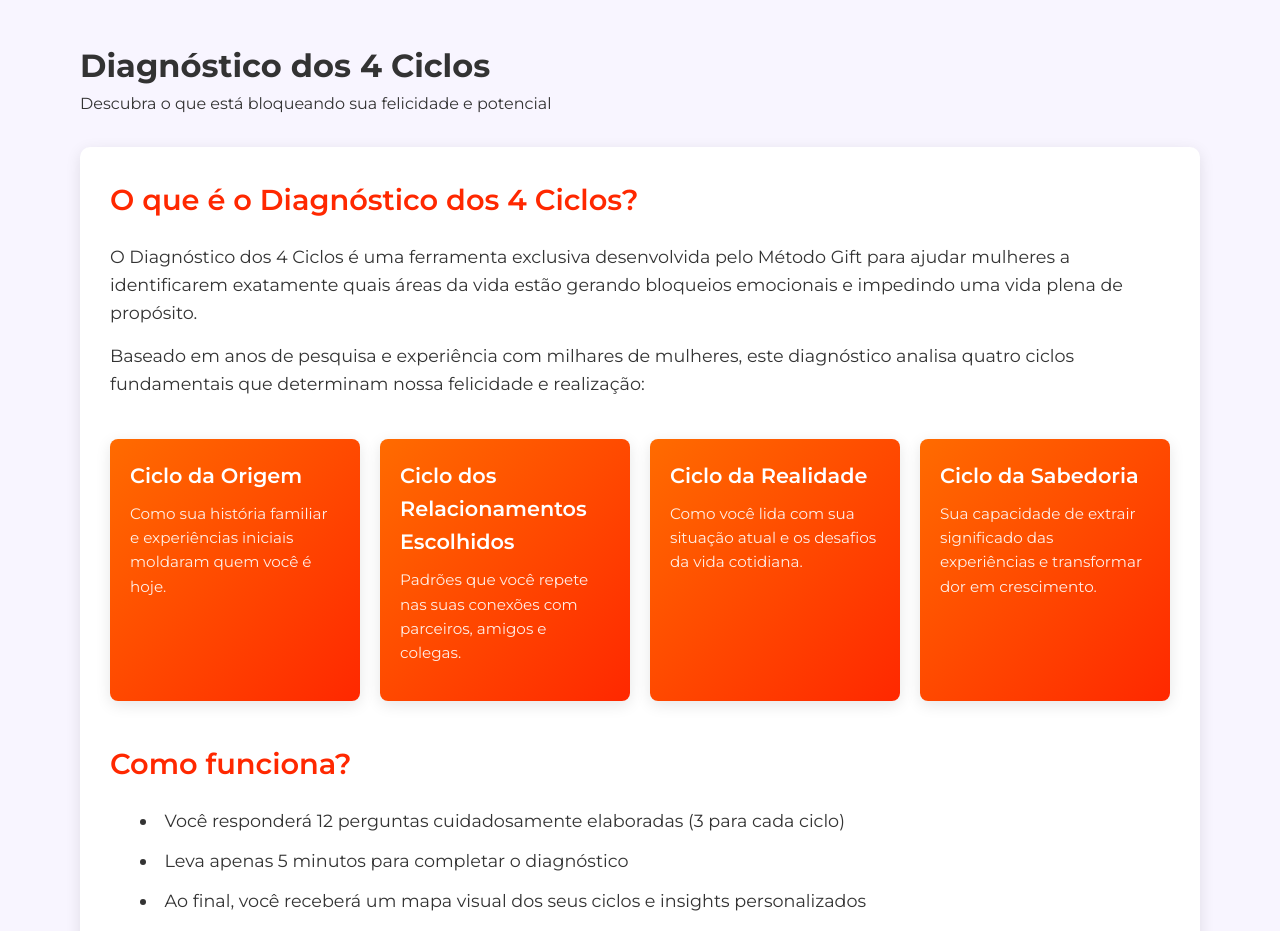
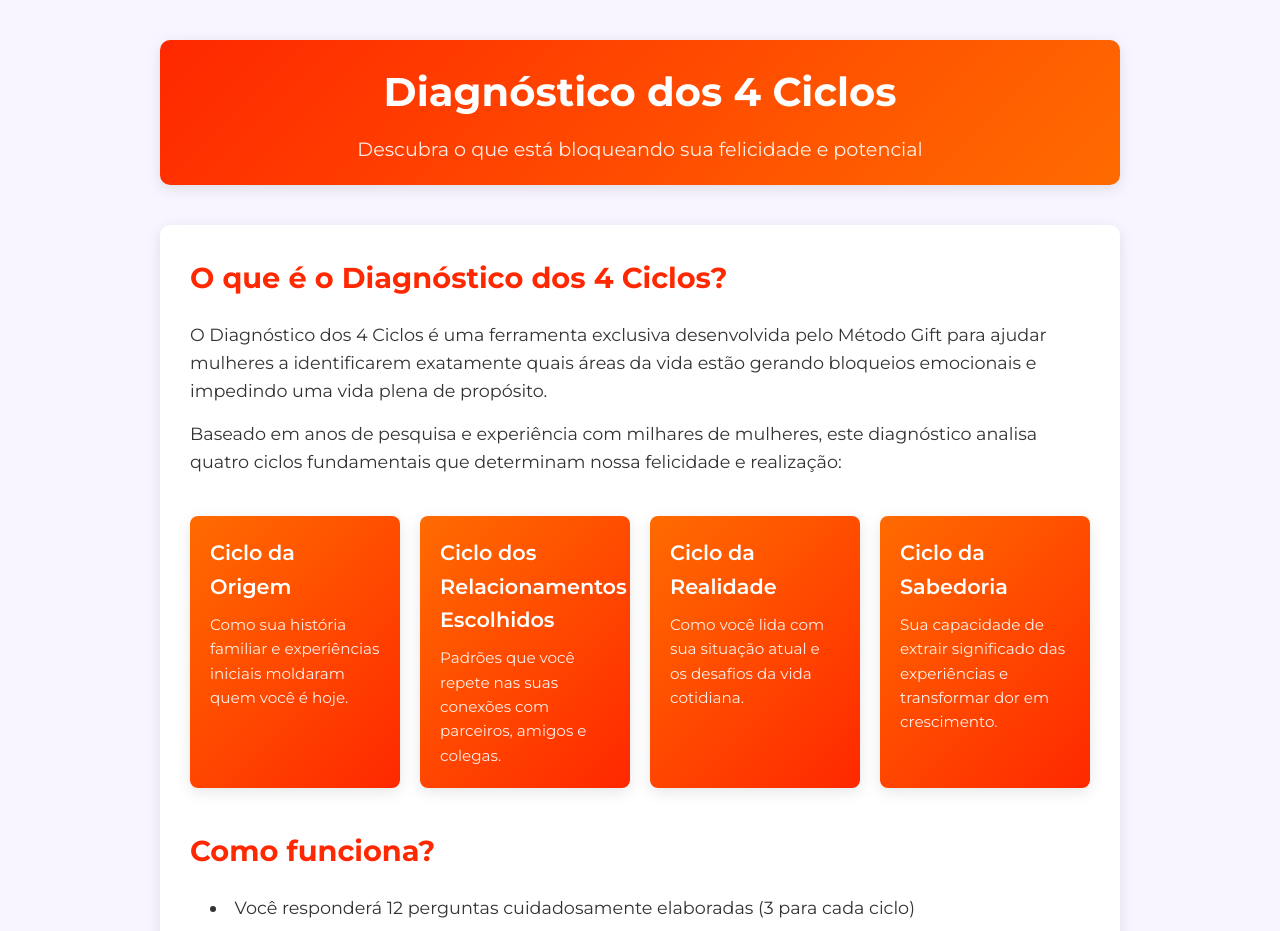
Before and after one commit to johnasdmr/diagnostico-4-ciclos, a React (Create React App) app: page / in a window 1280 px wide. Shown: the top 931 px of the page. Built offline with nearby package versions, Linux system fonts and the light colour scheme.

Commit message:
Update styles.css

```diff
--- a/src/styles.css
+++ b/src/styles.css
@@ -1,4 +1,3 @@
-/* Estilos globais */
 @import url('https://fonts.googleapis.com/css2?family=Montserrat:wght@300;400;500;600;700&display=swap');
 
 :root {
@@ -33,195 +32,79 @@ body {
   line-height: 1.6;
 }
 
-/* Estilos para a página de introdução */
-.introduction-page {
+.App {
   max-width: 1200px;
   margin: 0 auto;
-  padding: 40px;
+  padding: 20px;
+  min-height: 100vh;
 }
 
-.introduction-content {
-  background-color: white;
+/* Header Styles */
+.header {
+  text-align: center;
+  margin-bottom: 40px;
+  padding: 20px;
+  background: linear-gradient(135deg, var(--primary-color) 0%, var(--primary-light) 100%);
+  color: white;
   border-radius: 10px;
   box-shadow: var(--shadow);
-  padding: 30px;
-  margin-top: 30px;
+}
+
+.header h1 {
+  font-size: 2.5rem;
+  margin-bottom: 10px;
+  font-weight: 700;
+}
+
+.header p {
+  font-size: 1.2rem;
+  opacity: 0.9;
+}
+
+/* Progress Bar Styles */
+.progress-container {
   margin-bottom: 30px;
 }
 
-.what-is-section,
-.cycles-section,
-.how-works-section {
-  margin-bottom: 40px;
+.progress-bar {
+  height: 20px;
+  background: linear-gradient(90deg, var(--primary-color) 0%, var(--primary-light) 100%);
+  border-radius: 10px;
+  position: relative;
+  transition: var(--transition);
 }
 
-.what-is-section h2,
-.cycles-section h2,
-.how-works-section h2 {
-  color: var(--primary-color);
-  font-size: 1.8rem;
-  margin-bottom: 20px;
+.progress-text {
+  position: absolute;
+  right: 10px;
+  color: white;
   font-weight: 600;
-  text-align: left;
+  font-size: 0.8rem;
 }
 
-.what-is-section p,
-.cycles-section p,
-.how-works-section p {
-  font-size: 1.1rem;
-  line-height: 1.6;
-  margin-bottom: 15px;
-  text-align: left;
+.step-indicator {
+  margin-top: 8px;
+  text-align: right;
+  font-size: 0.9rem;
+  color: var(--grey-dark);
 }
 
-.cycles-section {
-  display: flex;
-  flex-wrap: wrap;
-  gap: 20px;
-  margin-bottom: 40px;
+/* Cycle Title Styles */
+.cycle-title {
+  text-align: center;
+  margin-bottom: 30px;
 }
 
-.cycle-item {
-  flex: 1;
-  min-width: 240px;
-  background: linear-gradient(135deg, var(--primary-light) 0%, var(--primary-color) 100%);
-  color: white;
-  padding: 20px;
-  border-radius: 8px;
-  box-shadow: var(--shadow);
-  transition: transform 0.3s ease-in-out;
+.cycle-title h2 {
+  font-size: 1.8rem;
+  color: var(--primary-color);
+  font-weight: 600;
+  padding-bottom: 10px;
+  border-bottom: 2px solid var(--secondary-color);
+  display: inline-block;
 }
 
-.cycle-item h3 {
-  font-size: 1.3rem;
-  margin-bottom: 10px;
-  font-weight: 600;
-}
-
-.cycle-item p {
-  font-size: 0.95rem;
-  opacity: 0.9;
-}
-
-.cycle-item:hover {
-  transform: translateY(-5px);
-}
-
-.how-works-section ul {
-  list-style-position: inside;
-  margin-left: 20px;
-}
-
-.how-works-section li {
-  font-size: 1.1rem;
-  margin-bottom: 12px;
-  padding-left: 10px;
-}
-
-.start-button-container {
-  text-align: center;
-  margin: 50px 0 30px;
-}
-
-.start-button {
-  background: linear-gradient(135deg, var(--primary-color) 0%, var(--primary-light) 100%);
-  color: white;
-  border: none;
-  padding: 15px 40px;
-  font-size: 1.3rem;
-  font-weight: 600;
-  border-radius: 5px;
-  cursor: pointer;
-  transition: var(--transition);
-  box-shadow: 0 4px 15px rgba(255, 40, 0, 0.3);
-}
-
-.start-button:hover {
-  transform: translateY(-3px);
-  box-shadow: 0 6px 20px rgba(255, 40, 0, 0.4);
-}
-
-.start-button:focus {
-  outline: none;
-}
-
-.testimonials-section {
-  text-align: center;
-  margin-bottom: 50px;
-}
-
-.testimonials-section h2 {
-  color: var(--primary-color);
-  font-size: 1.6rem;
-  margin-bottom: 30px;
-  font-weight: 700;
-}
-
-.testimonials-container {
-  display: flex;
-  flex-wrap: wrap;
-  gap: 20px;
-  justify-content: center;
-}
-
-.testimonial-item {
-  flex: 1;
-  min-width: 280px;
-  max-width: 450px;
-  background-color: white;
-  border-radius: 8px;
-  padding: 25px;
-  box-shadow: var(--shadow);
-}
-
-.testimonial-text {
-  font-size: 1.1rem;
-  font-style: italic;
-  margin-bottom: 15px;
-  line-height: 1.5;
-}
-
-.testimonial-author {
-  font-weight: 600;
-  color: var(--primary-color);
-}
-
-/* Responsividade para a página de introdução */
-@media (max-width: 768px) {
-  .introduction-page {
-    padding: 20px;
-  }
-
-  .cycles-section {
-    flex-direction: column;
-  }
-
-  .cycle-item {
-    min-width: 100%;
-  }
-
-  .start-button {
-    width: 100%;
-    padding: 15px 20px;
-  }
-
-  .testimonials-container {
-    flex-direction: column;
-    gap: 15px;
-  }
-
-  .testimonial-item {
-    min-width: 100%;
-  }
-}
-
-/* Estilos para a página de perguntas */
-.question-page {
-  max-width: 1000px;
-  margin: 0 auto;
-  padding: 40px;
-}
-
+/* Question Section Styles */
 .question-section {
   background-color: white;
   padding: 30px;
@@ -318,6 +201,44 @@ body {
   cursor: not-allowed;
 }
 
+/* User Form Styles */
+.user-form {
+  background-color: white;
+  padding: 30px;
+  border-radius: 10px;
+  box-shadow: var(--shadow);
+}
+
+.user-form h2 {
+  text-align: center;
+  margin-bottom: 30px;
+  color: var(--primary-color);
+}
+
+.form-group {
+  margin-bottom: 20px;
+}
+
+.form-group label {
+  display: block;
+  margin-bottom: 8px;
+  font-weight: 500;
+}
+
+.form-group input {
+  width: 100%;
+  padding: 12px;
+  border: 1px solid var(--grey);
+  border-radius: 5px;
+  font-size: 1rem;
+  transition: var(--transition);
+}
+
+.form-group input:focus {
+  border-color: var(--primary-color);
+  outline: none;
+}
+
 .submit-button {
   display: block;
   width: 100%;
@@ -338,14 +259,232 @@ body {
   transform: translateY(-2px);
 }
 
-/* Responsividade para a página de perguntas */
+.privacy-notice {
+  margin-top: 15px;
+  font-size: 0.85rem;
+  color: var(--grey-dark);
+  text-align: center;
+}
+
+/* Results Dashboard Styles */
+.results-dashboard {
+  background-color: white;
+  padding: 30px;
+  border-radius: 10px;
+  box-shadow: var(--shadow);
+  margin-bottom: 30px;
+}
+
+.results-dashboard h2 {
+  text-align: center;
+  margin-bottom: 30px;
+  color: var(--primary-color);
+  font-weight: 700;
+  font-size: 2rem;
+}
+
+.charts-container {
+  display: flex;
+  flex-wrap: wrap;
+  gap: 20px;
+  margin-bottom: 40px;
+}
+
+.radar-chart, .line-chart {
+  flex: 1;
+  min-width: 300px;
+  background-color: var(--grey-light);
+  border-radius: 8px;
+  padding: 15px;
+}
+
+.insights-container {
+  margin-top: 40px;
+}
+
+.insights-container h3 {
+  font-size: 1.5rem;
+  color: var(--primary-color);
+  margin-bottom: 20px;
+  font-weight: 600;
+}
+
+.insights-container ul {
+  list-style-position: inside;
+  margin-bottom: 30px;
+}
+
+.insights-container li {
+  margin-bottom: 15px;
+  font-size: 1.1rem;
+  padding-left: 20px;
+  position: relative;
+}
+
+.insights-container li:before {
+  content: "•";
+  color: var(--secondary-color);
+  font-weight: bold;
+  font-size: 1.5rem;
+  position: absolute;
+  left: 0;
+}
+
+/* CTA Container */
+.cta-container {
+  background: linear-gradient(135deg, var(--primary-color) 0%, var(--primary-light) 100%);
+  color: white;
+  padding: 30px;
+  border-radius: 10px;
+  text-align: center;
+  margin-top: 40px;
+}
+
+.cta-container h3 {
+  font-size: 1.8rem;
+  margin-bottom: 15px;
+  color: white;
+}
+
+.cta-container p {
+  font-size: 1.1rem;
+  margin-bottom: 25px;
+  opacity: 0.9;
+}
+
+.cta-button {
+  display: inline-block;
+  background-color: var(--secondary-color);
+  color: var(--text-color);
+  padding: 15px 30px;
+  border-radius: 5px;
+  font-weight: 700;
+  font-size: 1.2rem;
+  text-decoration: none;
+  transition: var(--transition);
+}
+
+.cta-button:hover {
+  background-color: white;
+  transform: translateY(-3px);
+}
+
+.timer {
+  margin-top: 20px;
+  font-size: 0.9rem;
+}
+
+.countdown {
+  display: block;
+  font-size: 1.3rem;
+  font-weight: 700;
+  margin-top: 5px;
+  color: var(--secondary-color);
+}
+
+/* Share Container */
+.share-container {
+  text-align: center;
+  margin-top: 40px;
+}
+
+.share-container h3 {
+  font-size: 1.3rem;
+  margin-bottom: 20px;
+  color: var(--primary-color);
+}
+
+.share-buttons {
+  display: flex;
+  justify-content: center;
+  gap: 15px;
+}
+
+.share-button {
+  padding: 12px 20px;
+  border: none;
+  border-radius: 5px;
+  font-weight: 600;
+  cursor: pointer;
+  transition: var(--transition);
+  display: flex;
+  align-items: center;
+  justify-content: center;
+}
+
+.share-button.whatsapp {
+  background-color: #25D366;
+  color: white;
+}
+
+.share-button.facebook {
+  background-color: #1877F2;
+  color: white;
+}
+
+.share-button:hover {
+  opacity: 0.9;
+  transform: translateY(-2px);
+}
+
+/* Thank You Page Styles */
+.thank-you-page {
+  text-align: center;
+}
+
+.next-steps {
+  background-color: white;
+  padding: 30px;
+  border-radius: 10px;
+  box-shadow: var(--shadow);
+  margin-top: 40px;
+}
+
+.next-steps h2 {
+  font-size: 1.8rem;
+  color: var(--primary-color);
+  margin-bottom: 20px;
+}
+
+.next-steps p {
+  font-size: 1.1rem;
+  margin-bottom: 25px;
+}
+
+.event-details {
+  background-color: var(--grey-light);
+  padding: 20px;
+  border-radius: 8px;
+  margin-bottom: 30px;
+  text-align: left;
+}
+
+.event-item {
+  margin-bottom: 10px;
+  display: flex;
+}
+
+.event-label {
+  font-weight: 600;
+  min-width: 80px;
+}
+
+.event-value {
+  color: var(--primary-color);
+}
+
+/* Responsive Styles */
 @media (max-width: 768px) {
-  .question-section {
-    padding: 20px;
+  .header h1 {
+    font-size: 2rem;
+  }
+
+  .header p {
+    font-size: 1rem;
   }
 
   .question-text {
-    font-size: 1.2rem;
+    font-size: 1.1rem;
   }
 
   .rating-option {
@@ -353,12 +492,172 @@ body {
     height: 40px;
   }
 
-  .navigation-buttons {
+  .charts-container {
     flex-direction: column;
-    gap: 15px;
   }
 
-  .prev-button, .next-button {
+  .radar-chart, .line-chart {
     width: 100%;
   }
+
+  .cta-container h3 {
+    font-size: 1.5rem;
+  }
+
+  .share-buttons {
+    flex-direction: column;
+  }
 }
+/* Estilos para a página de introdução */
+.introduction-page {
+  max-width: 1000px;
+  margin: 0 auto;
+  padding: 20px;
+}
+
+.introduction-content {
+  background-color: white;
+  border-radius: 10px;
+  box-shadow: var(--shadow);
+  padding: 30px;
+  margin-top: 30px;
+  margin-bottom: 30px;
+}
+
+.what-is-section, .how-works-section {
+  margin-bottom: 40px;
+}
+
+.what-is-section h2, .how-works-section h2 {
+  color: var(--primary-color);
+  font-size: 1.8rem;
+  margin-bottom: 20px;
+}
+
+.what-is-section p {
+  font-size: 1.1rem;
+  line-height: 1.6;
+  margin-bottom: 15px;
+}
+
+.cycles-section {
+  display: flex;
+  flex-wrap: wrap;
+  gap: 20px;
+  margin-bottom: 40px;
+}
+
+.cycle-item {
+  flex: 1;
+  min-width: 200px;
+  background: linear-gradient(135deg, var(--primary-light) 0%, var(--primary-color) 100%);
+  color: white;
+  padding: 20px;
+  border-radius: 8px;
+  box-shadow: var(--shadow);
+}
+
+.cycle-item h3 {
+  font-size: 1.3rem;
+  margin-bottom: 10px;
+  font-weight: 600;
+}
+
+.cycle-item p {
+  font-size: 0.95rem;
+  opacity: 0.9;
+}
+
+.how-works-section ul {
+  list-style-position: inside;
+  margin-left: 10px;
+}
+
+.how-works-section li {
+  font-size: 1.1rem;
+  margin-bottom: 12px;
+  padding-left: 10px;
+}
+
+.start-button-container {
+  text-align: center;
+  margin: 50px 0 30px;
+}
+
+.start-button {
+  background: linear-gradient(135deg, var(--primary-color) 0%, var(--primary-light) 100%);
+  color: white;
+  border: none;
+  padding: 15px 40px;
+  font-size: 1.3rem;
+  font-weight: 600;
+  border-radius: 5px;
+  cursor: pointer;
+  transition: var(--transition);
+  box-shadow: 0 4px 15px rgba(255, 40, 0, 0.3);
+}
+
+.start-button:hover {
+  transform: translateY(-3px);
+  box-shadow: 0 6px 20px rgba(255, 40, 0, 0.4);
+}
+
+.testimonials-section {
+  text-align: center;
+  margin-bottom: 50px;
+}
+
+.testimonials-section h2 {
+  color: var(--primary-color);
+  font-size: 1.6rem;
+  margin-bottom: 30px;
+}
+
+.testimonials-container {
+  display: flex;
+  flex-wrap: wrap;
+  gap: 20px;
+  justify-content: center;
+}
+
+.testimonial-item {
+  flex: 1;
+  min-width: 280px;
+  max-width: 450px;
+  background-color: white;
+  border-radius: 8px;
+  padding: 25px;
+  box-shadow: var(--shadow);
+}
+
+.testimonial-text {
+  font-size: 1.1rem;
+  font-style: italic;
+  margin-bottom: 15px;
+  line-height: 1.5;
+}
+
+.testimonial-author {
+  font-weight: 600;
+  color: var(--primary-color);
+}
+
+/* Responsividade para a página de introdução */
+@media (max-width: 768px) {
+  .cycles-section {
+    flex-direction: column;
+  }
+
+  .cycle-item {
+    min-width: 100%;
+  }
+
+  .testimonial-item {
+    min-width: 100%;
+  }
+
+  .start-button {
+    width: 100%;
+    padding: 15px 20px;
+  }
+}
```
